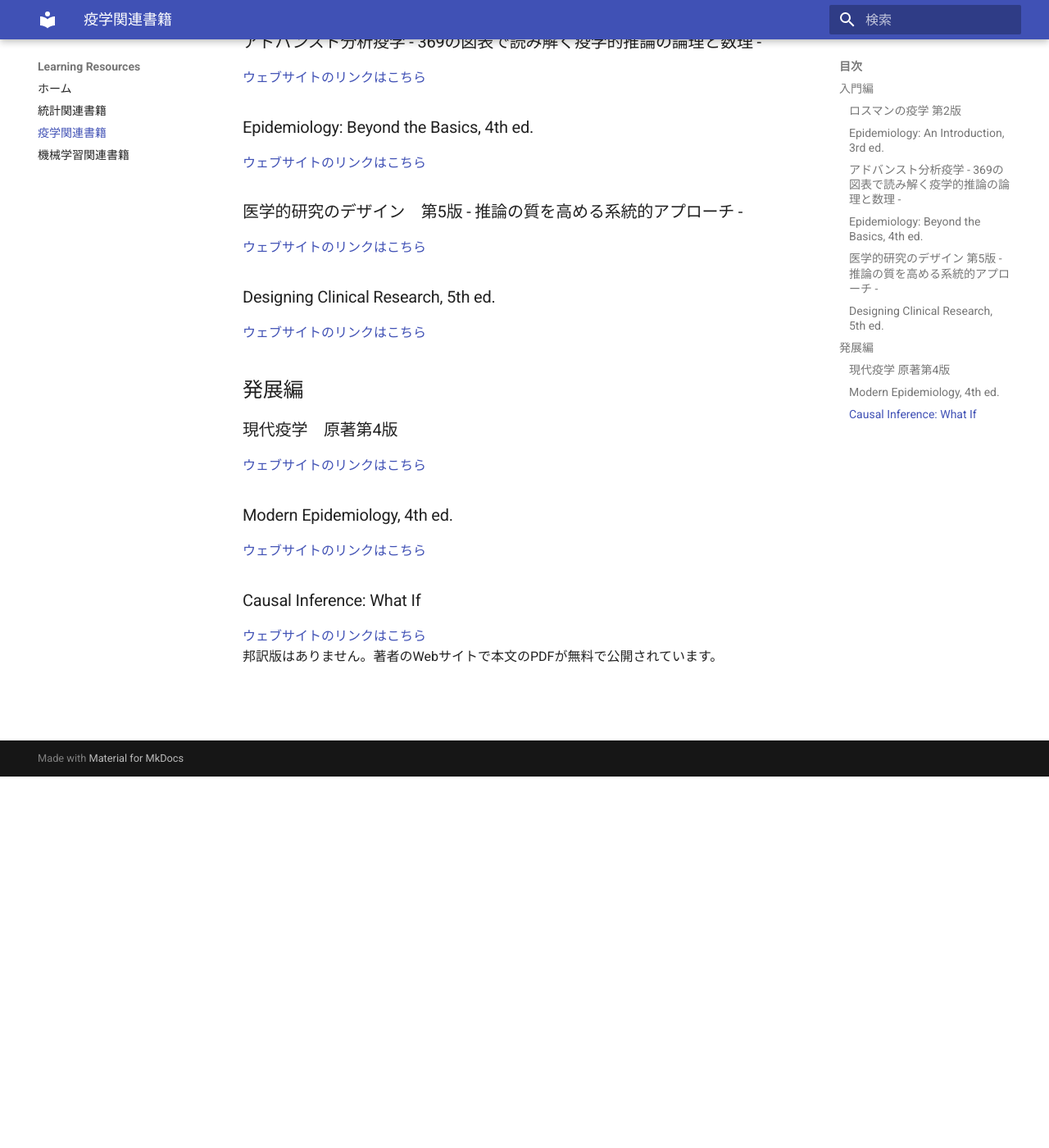
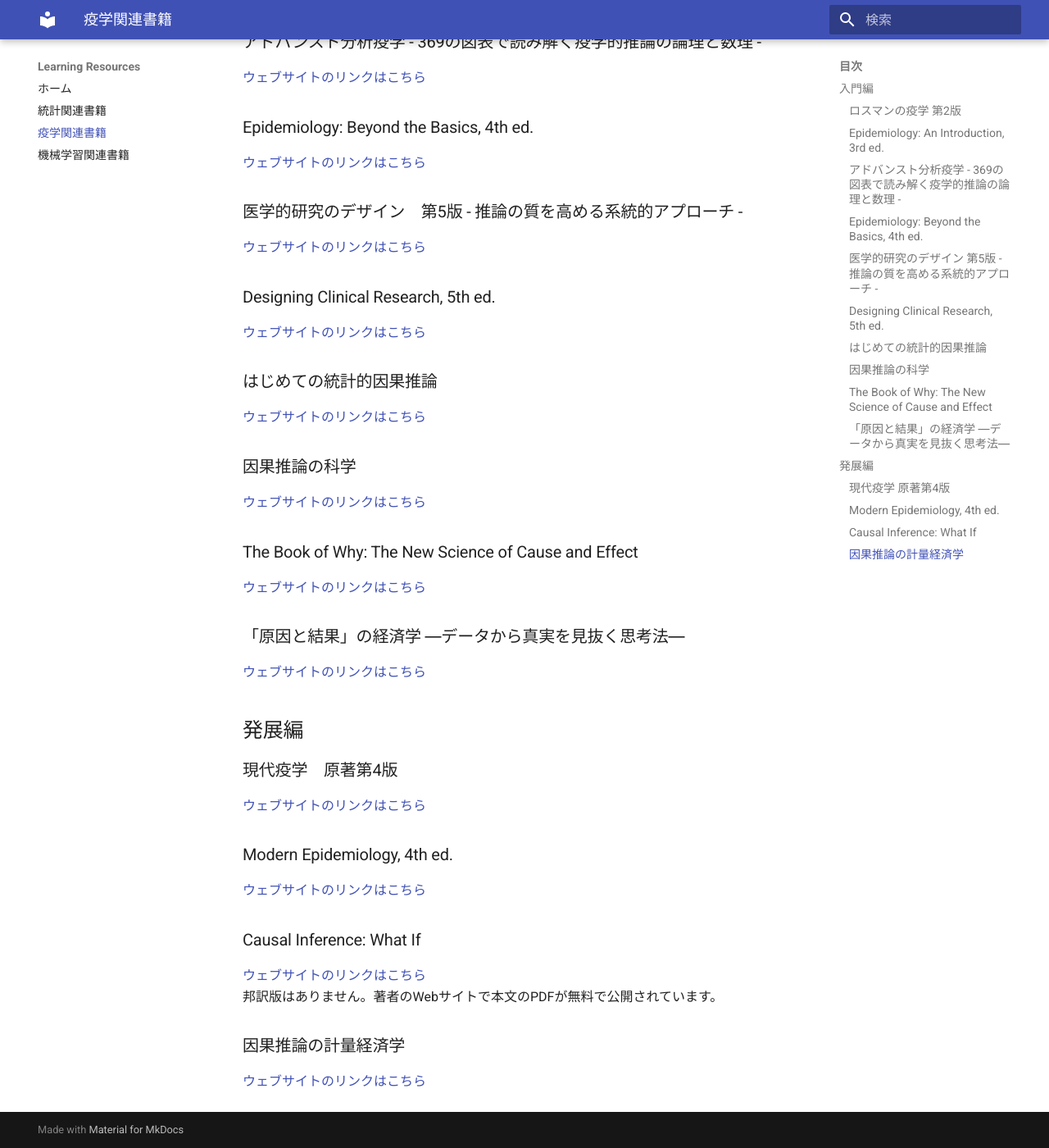
Before and after one commit to keiimai/learning_resources, an MkDocs documentation site: the page built from docs/epidemiology_books.md, in a window 1280 px wide and 1400 px high, scrolled down 453 px. Shown: the whole window at 82% size. Built offline with MkDocs 1.6.1 and Material for MkDocs 9.7.7, drawn with Linux system fonts in a browser that asks for light colours.

Commit message:
疫学ページに因果推論の書籍5冊を追加
入門編:
- はじめての統計的因果推論
- 因果推論の科学
- The Book of Why: The New Science of Cause and Effect
- 「原因と結果」の経済学 ―データから真実を見抜く思考法―

発展編:
- 因果推論の計量経済学

Co-Authored-By: Claude Opus 5.5 <noreply@anthropic.com>

```diff
--- a/docs/epidemiology_books.md
+++ b/docs/epidemiology_books.md
@@ -21,6 +21,18 @@ https://global.oup.com/us/companion.websites/9780199754557/questions/
 ### Designing Clinical Research, 5th ed.
 [ウェブサイトのリンクはこちら](https://www.nankodo.co.jp/g/g9781975174408/)<br>
 
+### はじめての統計的因果推論
+[ウェブサイトのリンクはこちら](https://www.iwanami.co.jp/book/b639904.html)<br>
+
+### 因果推論の科学
+[ウェブサイトのリンクはこちら](https://www.kinokuniya.co.jp/f/dsg-01-9784163915968)<br>
+
+### The Book of Why: The New Science of Cause and Effect
+[ウェブサイトのリンクはこちら](https://www.kinokuniya.co.jp/f/dsg-02-9780141982410)<br>
+
+### 「原因と結果」の経済学 ―データから真実を見抜く思考法―
+[ウェブサイトのリンクはこちら](https://www.diamond.co.jp/book/9784478039472.html)<br>
+
 
 ## 発展編
 ### 現代疫学　原著第4版
@@ -32,3 +44,6 @@ https://global.oup.com/us/companion.websites/9780199754557/questions/
 ### Causal Inference: What If
 [ウェブサイトのリンクはこちら](https://miguelhernan.org/whatifbook)<br>
 邦訳版はありません。著者のWebサイトで本文のPDFが無料で公開されています。<br>
+
+### 因果推論の計量経済学
+[ウェブサイトのリンクはこちら](https://www.nippyo.co.jp/shop/book/9359.html)<br>
```
